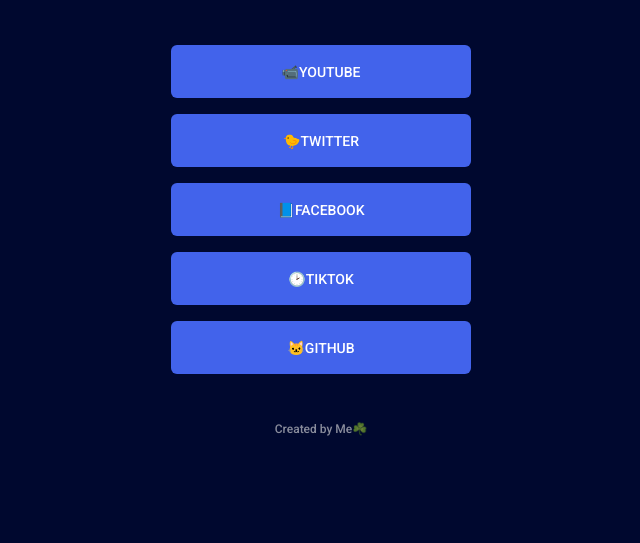
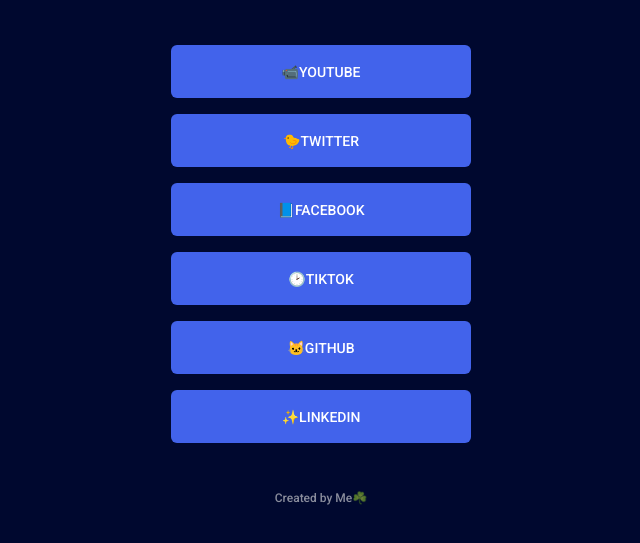
Before and after one commit to JhonyMesquita/social-links, a plain HTML site: page index.html in a window 1280 px wide. Shown: the part 261-804 px from the top of the page, without its empty margins (319-959 px from the left). Drawn offline with Linux system fonts and the light colour scheme.

Commit message:
add novo link

```diff
--- a/index.html
+++ b/index.html
@@ -46,6 +46,10 @@
               <a href="https://github.com/JhonyMesquita"
               target="_blank">🐱GitHub</a>
             </li>
+            <li>
+              <a href="https://www.linkedin.com/in/jhony-mesquita-4ab60a22b/"
+              target="_blank">✨linkedin</a>
+            </li>
           </ul>
 
       <footer>
```
